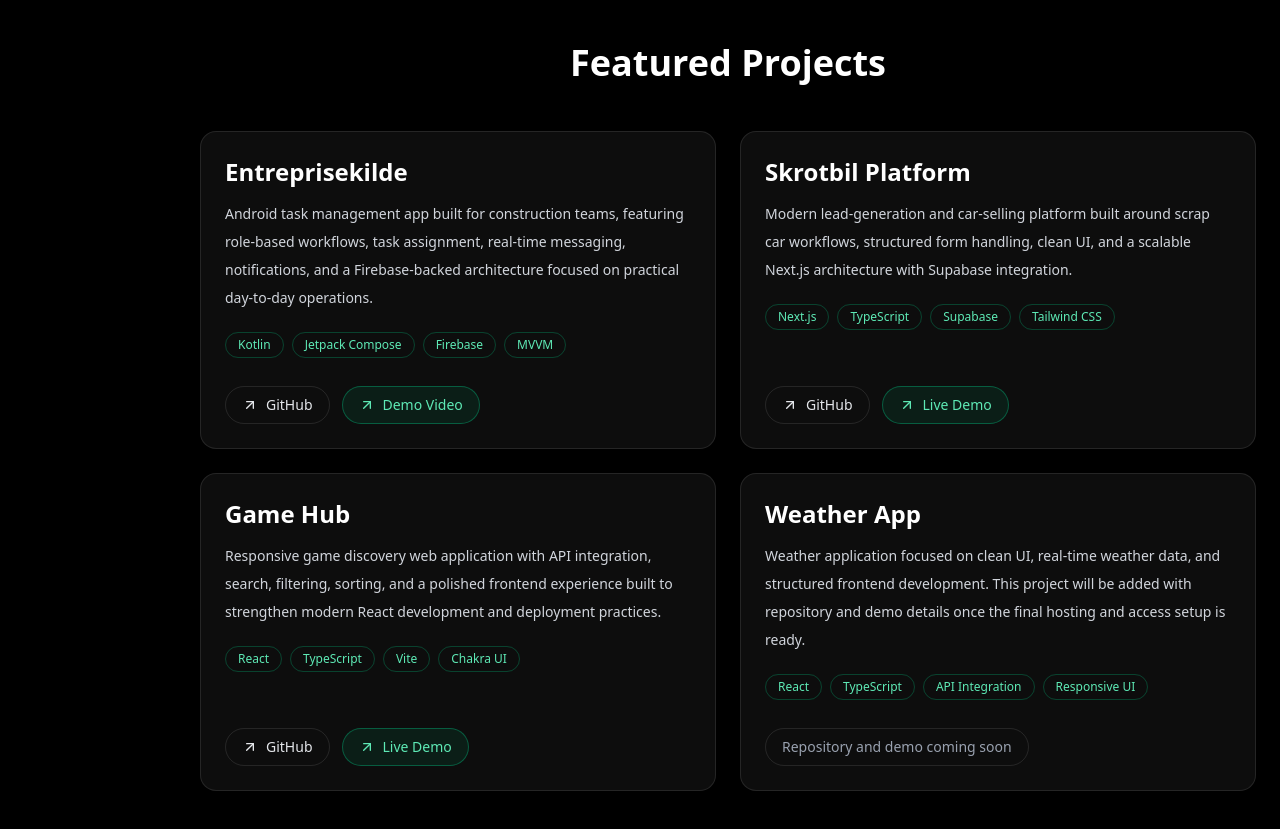
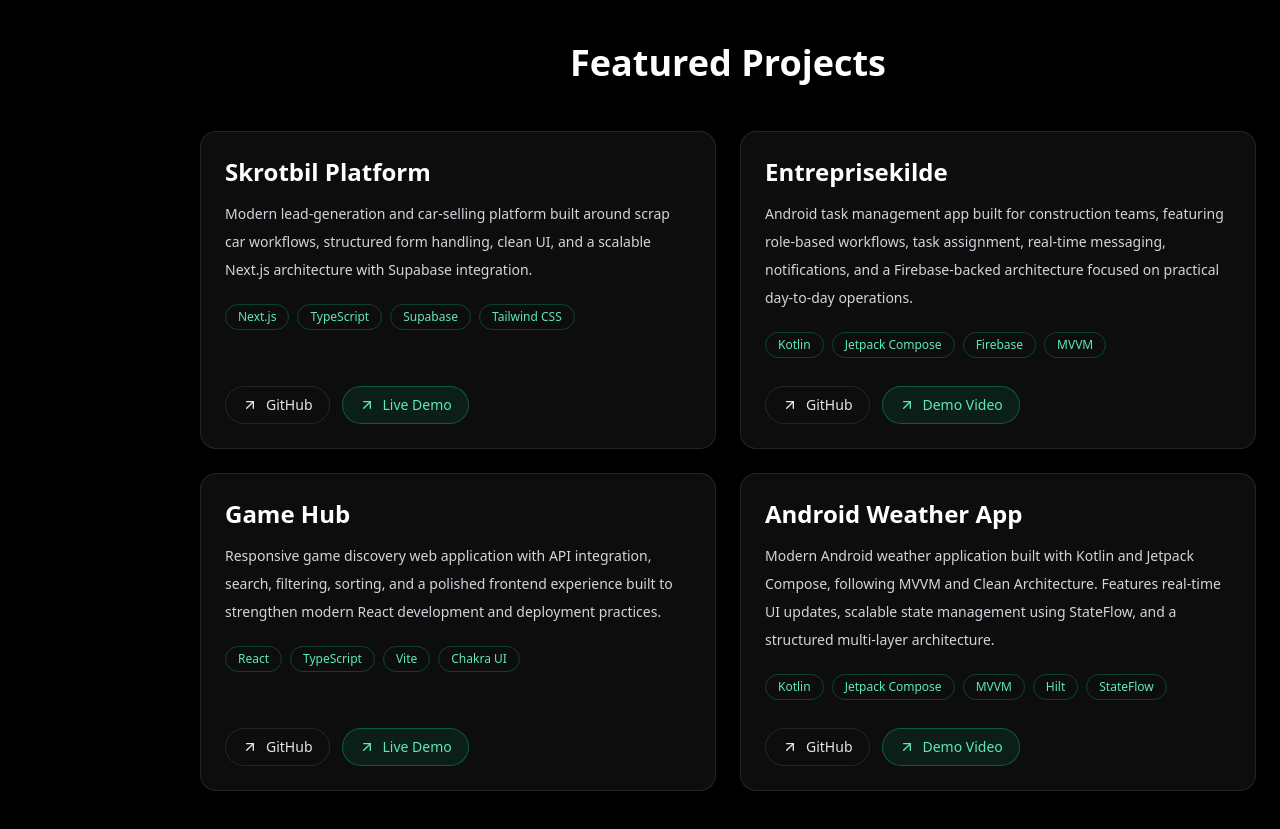
Before and after one commit to Veteranlegend/developer-portfolio, a Next.js app: page / in a window 1280 px wide. Shown: the part 940-1769 px from the top of the page. Built offline with nearby package versions, Linux system fonts and the light colour scheme.

Commit message:
Reorder featured projects

```diff
--- a/components/Projects.tsx
+++ b/components/Projects.tsx
@@ -18,6 +18,24 @@
 
 const projects: Project[] = [
   {
+    title: "Skrotbil Platform",
+    description:
+      "Modern lead-generation and car-selling platform built around scrap car workflows, structured form handling, clean UI, and a scalable Next.js architecture with Supabase integration.",
+    tech: ["Next.js", "TypeScript", "Supabase", "Tailwind CSS"],
+    links: [
+      {
+        label: "GitHub",
+        href: "https://github.com/Veteranlegend/skrotbil-showcase",
+        variant: "secondary",
+      },
+      {
+        label: "Live Demo",
+        href: "https://skrotbil-site.vercel.app",
+        variant: "primary",
+      },
+    ],
+  },
+  {
     title: "Entreprisekilde",
     description:
       "Android task management app built for construction teams, featuring role-based workflows, task assignment, real-time messaging, notifications, and a Firebase-backed architecture focused on practical day-to-day operations.",
@@ -31,24 +49,6 @@
       {
         label: "Demo Video",
         href: "https://www.youtube.com/shorts/j0c0lWqCOR8",
-        variant: "primary",
-      },
-    ],
-  },
-  {
-    title: "Skrotbil Platform",
-    description:
-      "Modern lead-generation and car-selling platform built around scrap car workflows, structured form handling, clean UI, and a scalable Next.js architecture with Supabase integration.",
-    tech: ["Next.js", "TypeScript", "Supabase", "Tailwind CSS"],
-    links: [
-      {
-        label: "GitHub",
-        href: "https://github.com/Veteranlegend/skrotbil-showcase",
-        variant: "secondary",
-      },
-      {
-        label: "Live Demo",
-        href: "https://skrotbil-site.vercel.app",
         variant: "primary",
       },
     ],
@@ -72,11 +72,22 @@
     ],
   },
   {
-    title: "Weather App",
+    title: "Android Weather App",
     description:
-      "Weather application focused on clean UI, real-time weather data, and structured frontend development. This project will be added with repository and demo details once the final hosting and access setup is ready.",
-    tech: ["React", "TypeScript", "API Integration", "Responsive UI"],
-    links: [],
+      "Modern Android weather application built with Kotlin and Jetpack Compose, following MVVM and Clean Architecture. Features real-time UI updates, scalable state management using StateFlow, and a structured multi-layer architecture.",
+    tech: ["Kotlin", "Jetpack Compose", "MVVM", "Hilt", "StateFlow"],
+    links: [
+      {
+        label: "GitHub",
+        href: "https://github.com/Veteranlegend/Android-weather-app",
+        variant: "secondary",
+      },
+      {
+        label: "Demo Video",
+        href: "https://www.youtube.com/watch?v=EKoiY_iMXPE",
+        variant: "primary",
+      },
+    ],
   },
 ];
 
@@ -125,8 +136,7 @@
                 </div>
 
                 <div className="mt-auto flex flex-wrap gap-3 pt-2">
-                  {project.links.length > 0 ? (
-                    project.links.map((link) => {
+                  {project.links.map((link) => {
                     const isPrimary = link.variant === "primary";
 
                     return (
@@ -145,12 +155,7 @@
                         {link.label}
                       </a>
                     );
-                    })
-                  ) : (
-                    <span className="inline-flex items-center rounded-full border border-white/10 px-4 py-2 text-sm font-medium text-gray-400">
-                      Repository and demo coming soon
-                    </span>
-                  )}
+                  })}
                 </div>
               </div>
             </motion.article>
```
Lines whose indentation alone changed are shown as unchanged.
